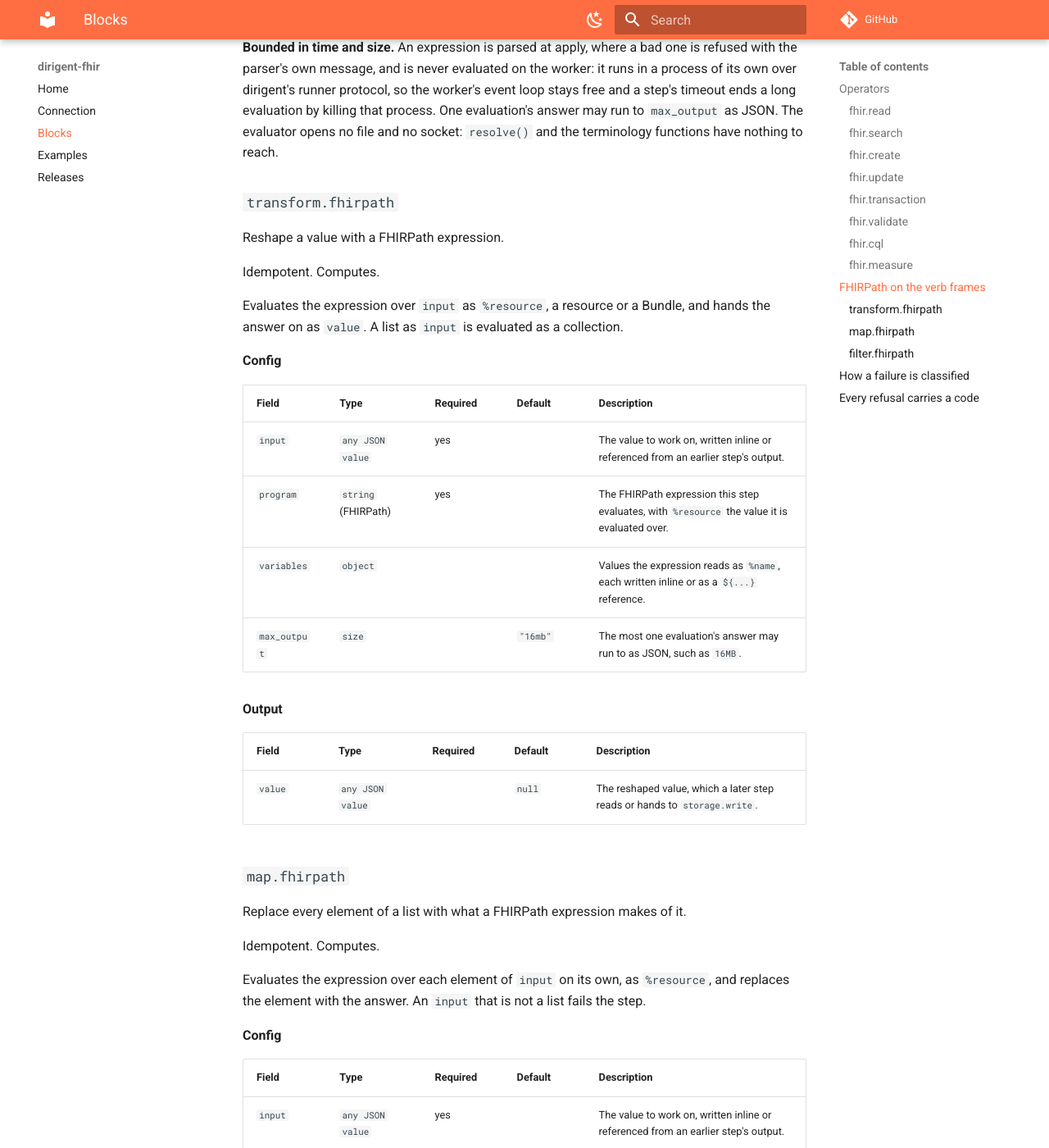
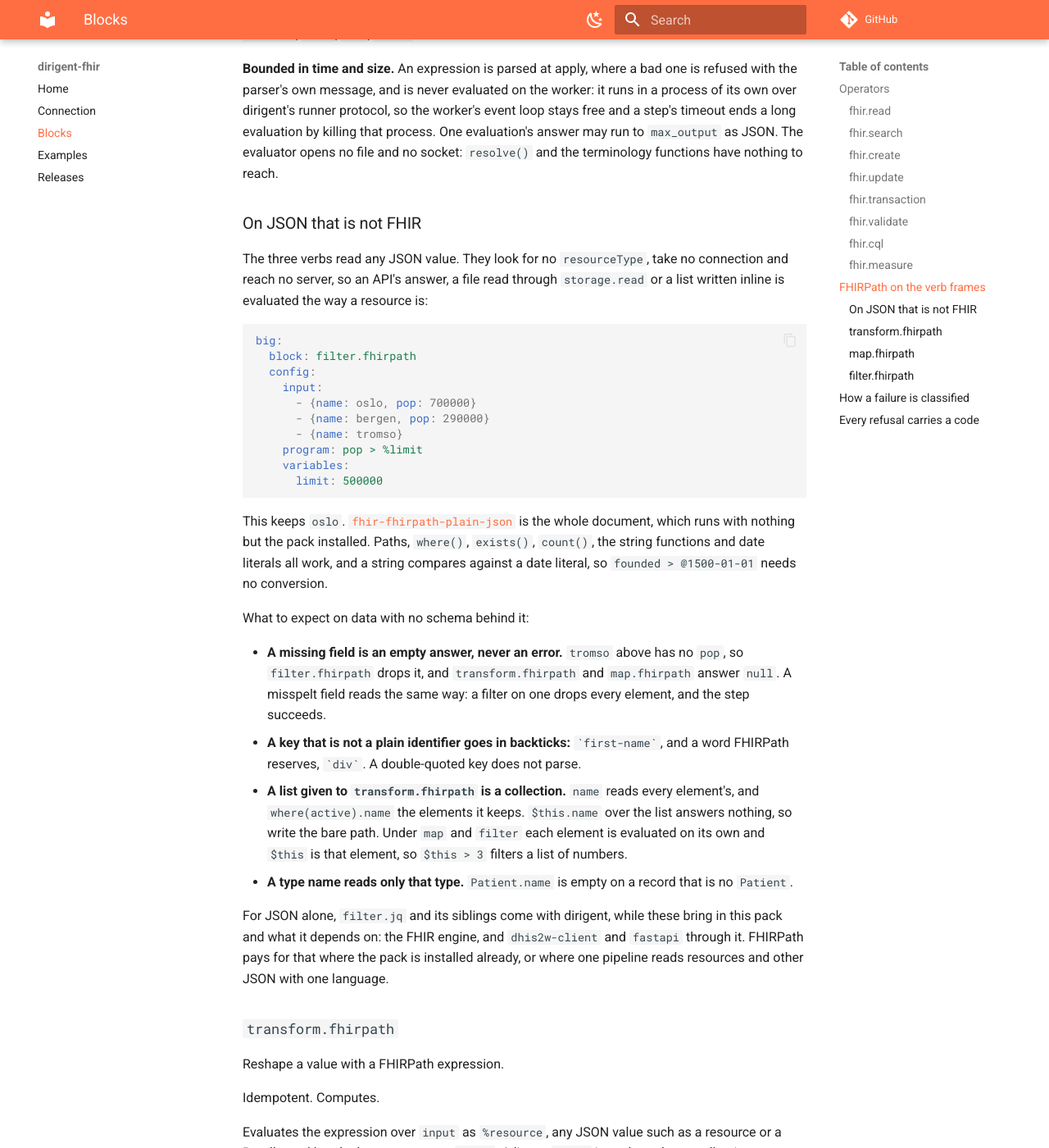
Before and after one commit to winterop-com/dirigent-fhir, an MkDocs documentation site: the page built from docs/blocks.md, in a window 1280 px wide and 1400 px high, scrolled down 14919 px. Shown: the whole window at 82% size. Built offline with MkDocs 1.6.1 and Material for MkDocs 9.7.7, drawn with Linux system fonts in a browser that asks for light colours; comment, search, counter and statistics services are not loaded; some of the changed text lies outside the part shown.

Commit message:
docs: the FHIRPath verbs are documented, tested and shown on JSON that is not FHIR (#14)
* docs: the FHIRPath verbs are documented, tested and shown on JSON that is not FHIR

* docs: the module docstring keeps to the line length

````diff
--- a/docs/blocks.md
+++ b/docs/blocks.md
@@ -292,7 +292,8 @@ language, evaluated by the engine's FHIRPath evaluator. Each keeps its frame's p
 transform reshapes one value, a map keeps the list's length, and a filter keeps elements
 unmodified. Mapping between two servers' profiles is where FHIRPath earns its place over jq: it
 walks a resource the way FHIR names it, `name.where(use = 'official').family`, with FHIR's own
-dates, quantities and `ofType()`.
+dates, quantities and `ofType()`. They are not limited to FHIR: they read
+[any JSON value](#on-json-that-is-not-fhir).
 
 **What a collection becomes.** A FHIRPath answer is a collection. Under `transform.fhirpath` and
 `map.fhirpath` an empty one is `null`, one item is the item itself, and several are their list.
@@ -327,13 +328,55 @@ a long evaluation by killing that process. One evaluation's answer may run to `m
 JSON. The evaluator opens no file and no socket: `resolve()` and the terminology functions have
 nothing to reach.
 
+### On JSON that is not FHIR
+
+The three verbs read any JSON value. They look for no `resourceType`, take no connection and reach
+no server, so an API's answer, a file read through `storage.read` or a list written inline is
+evaluated the way a resource is:
+
+```yaml
+big:
+  block: filter.fhirpath
+  config:
+    input:
+      - {name: oslo, pop: 700000}
+      - {name: bergen, pop: 290000}
+      - {name: tromso}
+    program: pop > %limit
+    variables:
+      limit: 500000
+```
+
+This keeps `oslo`. [`fhir-fhirpath-plain-json`](examples.md#fhirpath-on-plain-json) is the whole
+document, which runs with nothing but the pack installed. Paths, `where()`, `exists()`, `count()`,
+the string functions and date literals all work, and a string compares against a date literal, so
+`founded > @1500-01-01` needs no conversion.
+
+What to expect on data with no schema behind it:
+
+- **A missing field is an empty answer, never an error.** `tromso` above has no `pop`, so
+  `filter.fhirpath` drops it, and `transform.fhirpath` and `map.fhirpath` answer `null`. A misspelt
+  field reads the same way: a filter on one drops every element, and the step succeeds.
+- **A key that is not a plain identifier goes in backticks:** `` `first-name` ``, and a word
+  FHIRPath reserves, `` `div` ``. A double-quoted key does not parse.
+- **A list given to `transform.fhirpath` is a collection.** `name` reads every element's, and
+  `where(active).name` the elements it keeps. `$this.name` over the list answers nothing, so write
+  the bare path. Under `map` and `filter` each element is evaluated on its own and `$this` is that
+  element, so `$this > 3` filters a list of numbers.
+- **A type name reads only that type.** `Patient.name` is empty on a record that is no `Patient`.
+
+For JSON alone, `filter.jq` and its siblings come with dirigent, while these bring in this pack and
+what it depends on: the FHIR engine, and `dhis2w-client` and `fastapi` through it. FHIRPath pays for
+that where the pack is installed already, or where one pipeline reads resources and other JSON with
+one language.
+
 ### `transform.fhirpath`
 
 Reshape a value with a FHIRPath expression.
 
 Idempotent. Computes.
 
-Evaluates the expression over `input` as `%resource`, a resource or a Bundle, and hands the answer on as `value`. A list as `input` is evaluated as a collection.
+Evaluates the expression over `input` as `%resource`, any JSON value such as a resource or a Bundle, and hands the answer on as `value`. A list as `input` is evaluated as a collection.
 
 **Config**
 
````
Also changed, not shown: README.md (+3 -0 lines), docs/examples.md (+17 -2 lines), docs/index.md (+7 -3 lines), src/dirigent_fhir/shelves/fhir/README.md (+3 -2 lines), src/dirigent_fhir/shelves/fhir/fhir-fhirpath-plain-json.yaml (added, +72 -0 lines), 2 other files.
